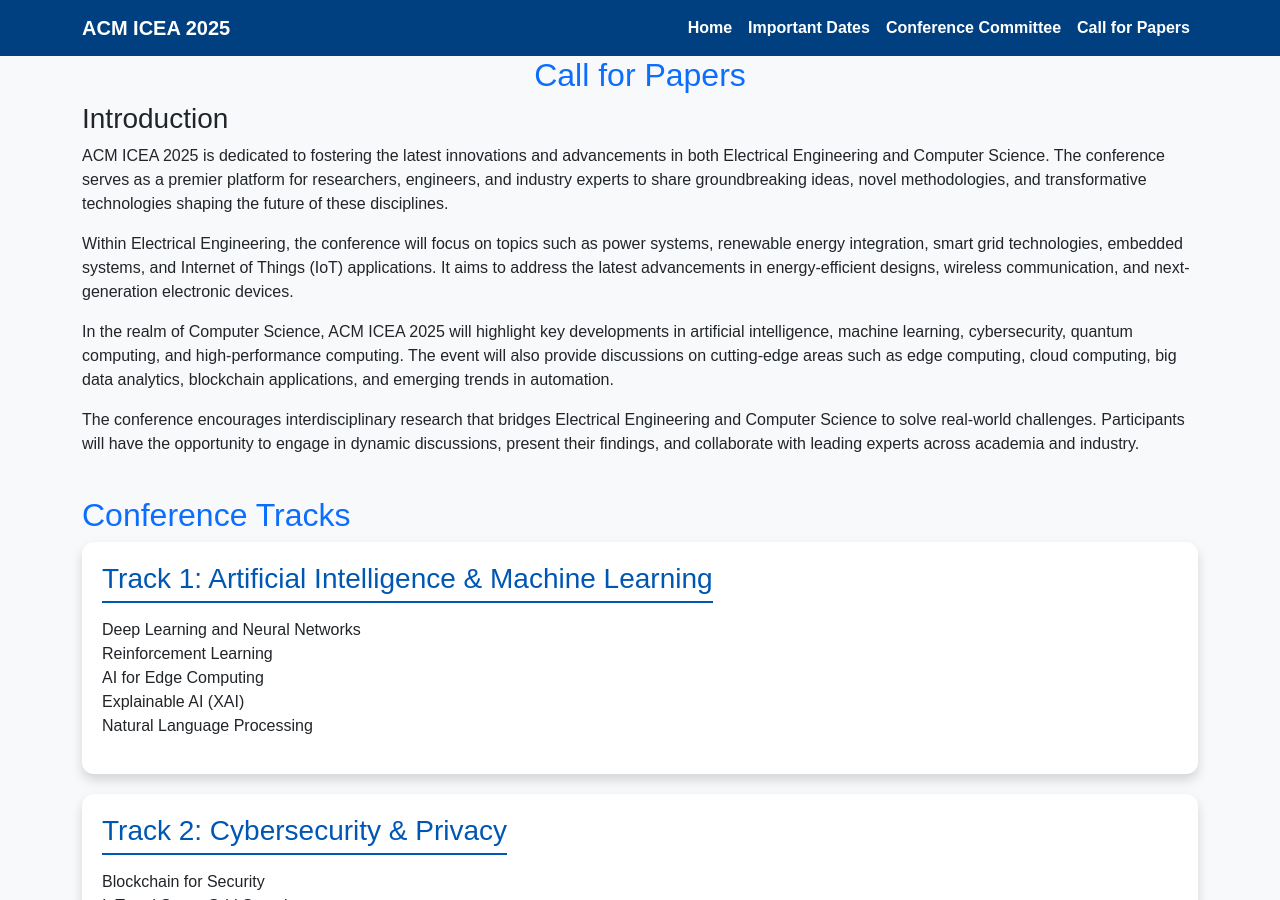
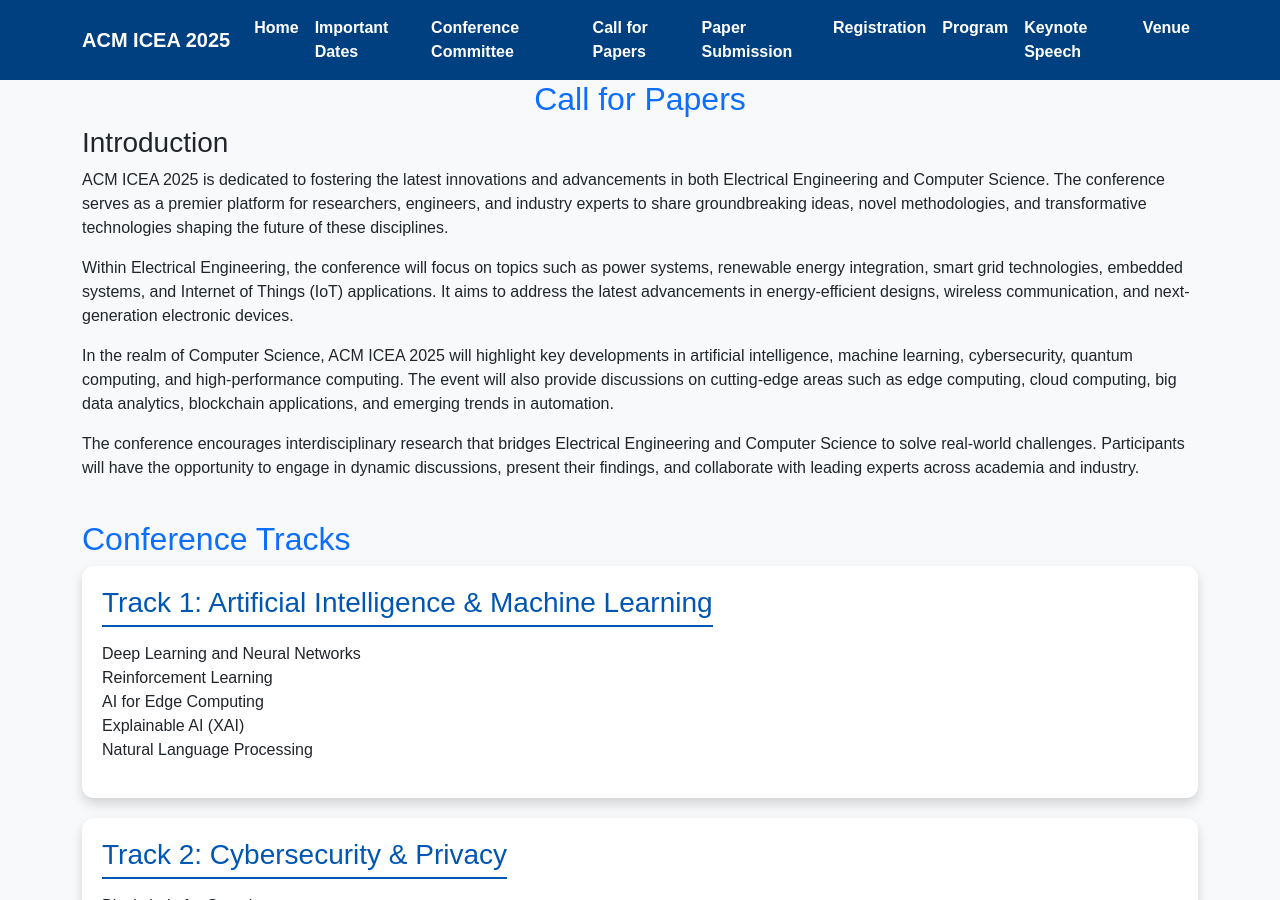
Before and after one commit to icea2025/latrobe, a Jekyll site: the page papers/index.html, which Jekyll copies as it is, in a window 1280 px wide and 900 px high. Built offline with Jekyll 4.4.1, drawn with Linux system fonts in a browser that asks for light colours.

Commit message:
Update index.html

```diff
--- a/papers/index.html
+++ b/papers/index.html
@@ -92,10 +92,15 @@
       </button>
       <div class="collapse navbar-collapse" id="navbarNav">
         <ul class="navbar-nav ms-auto">
-          <li class="nav-item"><a class="nav-link" href="/latrobe/index.html">Home</a></li>
-          <li class="nav-item"><a class="nav-link" href="/latrobe/index.html#important-dates">Important Dates</a></li>
-          <li class="nav-item"><a class="nav-link" href="/latrobe/committee/index.html">Conference Committee</a></li>
-          <li class="nav-item"><a class="nav-link" href="/latrobe/papers/index.html">Call for Papers</a></li>
+        <li class="nav-item"><a class="nav-link" href="#">Home</a></li>
+        <li class="nav-item"><a class="nav-link" href="#important-dates">Important Dates</a></li>
+        <li class="nav-item"><a class="nav-link" href="committee/index.html">Conference Committee</a></li>
+        <li class="nav-item"><a class="nav-link" href="papers/index.html">Call for Papers</a></li>
+		    <li class="nav-item"><a class="nav-link" href="submission/index.html">Paper Submission</a></li>
+		    <li class="nav-item"><a class="nav-link" href="registration/index.html">Registration</a></li>
+		    <li class="nav-item"><a class="nav-link" href="program/index.html">Program</a></li>
+		    <li class="nav-item"><a class="nav-link" href="keynote/index.html">Keynote Speech </a></li>
+		    <li class="nav-item"><a class="nav-link" href="keynote/index.html">Venue </a></li>
         </ul>
       </div>
     </div>
```
